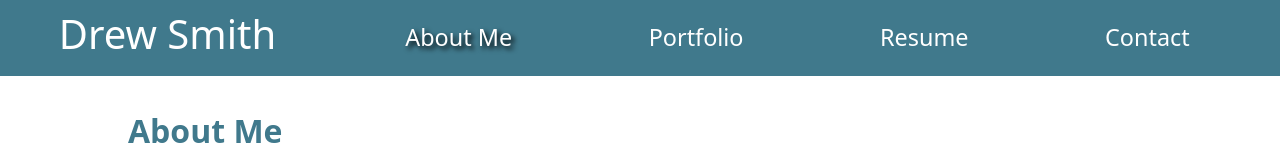
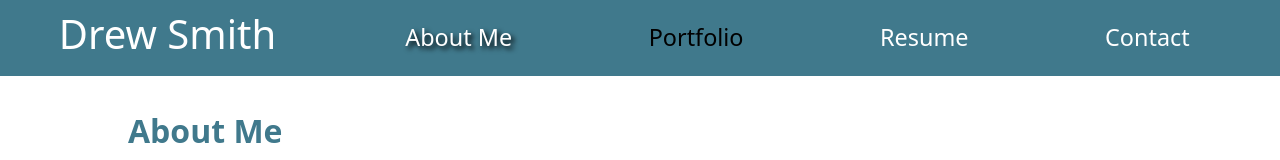
Before and after one commit to ds055/react-portfolio, a React (Create React App) app: page / in a window 1280 px wide. In both pictures the pointer is over the link "Portfolio". Shown: the top 160 px of the page. Built offline with nearby package versions, Linux system fonts and the light colour scheme.

Commit message:
Created hover state for nav links

```diff
--- a/src/styles/Portfolio.css
+++ b/src/styles/Portfolio.css
@@ -25,6 +25,9 @@
     text-shadow: none;
 }
 
+.inactive-link:hover {
+    color: black;
+}
 
 /* Some of the styles needed to be written here to avoid conflicts on transitions */
 .overlay {
```
